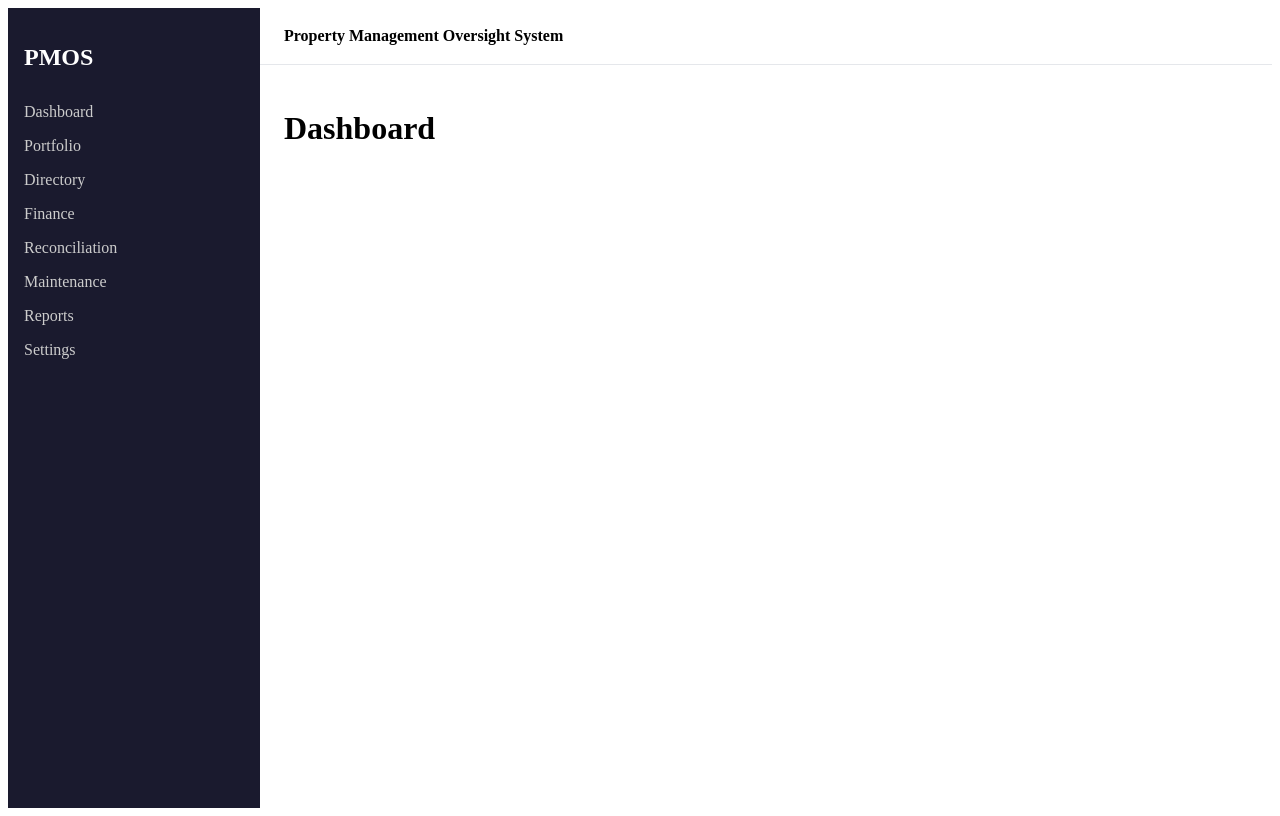
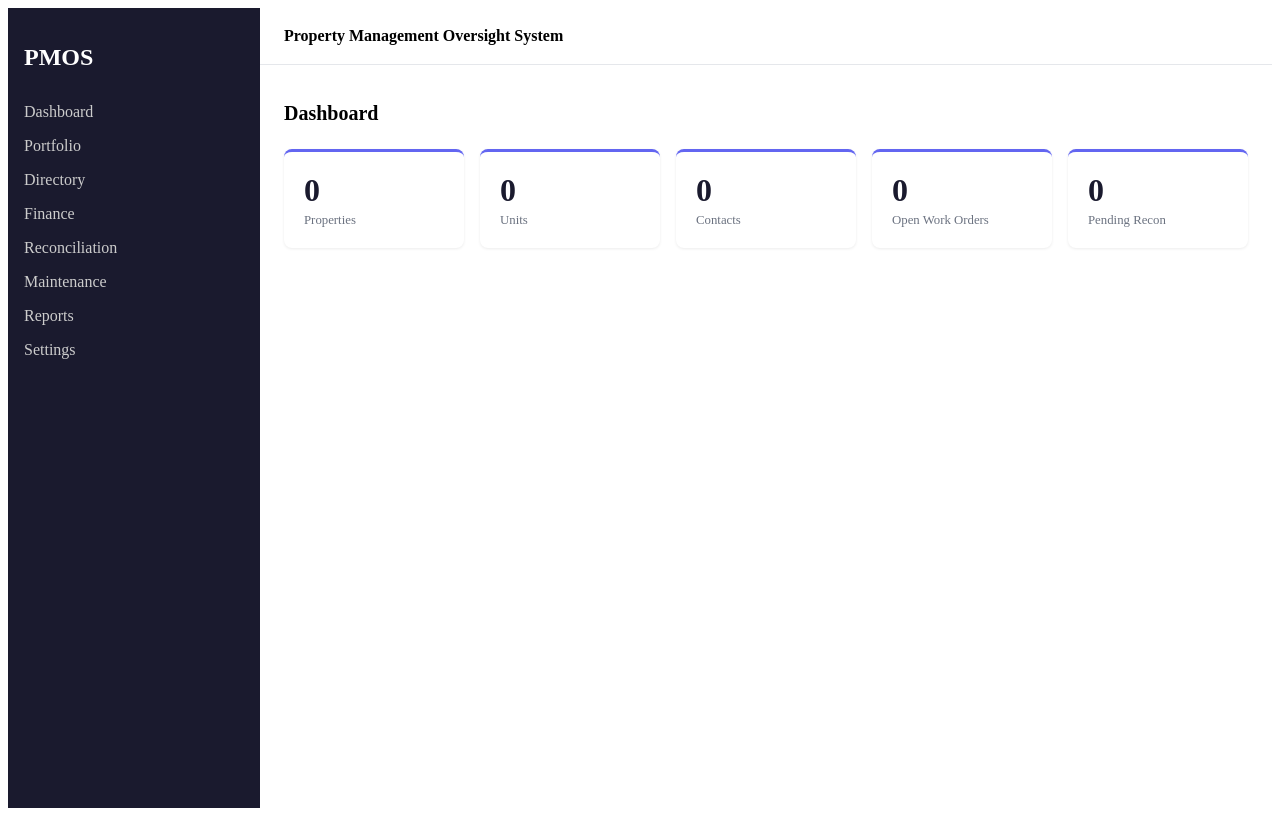
Before and after one commit to m1nni3/pmos, a React (Vite) app in the folder apps/web/: page /dashboard in a window 1280 px wide. Built offline with nearby package versions, Linux system fonts and the light colour scheme; no server answers; the database is empty.

Commit message:
feat(dashboard): live KPI tiles from Supabase

```diff
--- a/apps/web/src/pages/Dashboard/index.tsx
+++ b/apps/web/src/pages/Dashboard/index.tsx
@@ -1,3 +1,74 @@
+import { useEffect, useState } from 'react'
+import { supabase } from '../../lib/supabase'
+
+interface KPI {
+  properties: number
+  units: number
+  contacts: number
+  openWorkOrders: number
+  pendingRecon: number
+}
+
 export default function Dashboard() {
-  return <div><h1>Dashboard</h1></div>
+  const [kpi, setKpi] = useState<KPI | null>(null)
+  const [error, setError] = useState<string | null>(null)
+
+  useEffect(() => {
+    async function load() {
+      try {
+        const [props, units, contacts, workOrders, recon] = await Promise.all([
+          supabase.from('properties').select('id', { count: 'exact', head: true }),
+          supabase.from('units').select('id', { count: 'exact', head: true }),
+          supabase.from('contacts').select('id', { count: 'exact', head: true }),
+          supabase.from('work_orders').select('id', { count: 'exact', head: true }).eq('status', 'open'),
+          supabase.from('reconciliation').select('id', { count: 'exact', head: true }).eq('status', 'pending'),
+        ])
+        setKpi({
+          properties: props.count ?? 0,
+          units: units.count ?? 0,
+          contacts: contacts.count ?? 0,
+          openWorkOrders: workOrders.count ?? 0,
+          pendingRecon: recon.count ?? 0,
+        })
+      } catch (e) {
+        setError('Failed to load dashboard data')
+      }
+    }
+    load()
+  }, [])
+
+  if (error) return <p style={s.error}>{error}</p>
+  if (!kpi) return <p style={s.muted}>Loading…</p>
+
+  const tiles: { label: string; value: number; warn?: boolean }[] = [
+    { label: 'Properties',      value: kpi.properties },
+    { label: 'Units',           value: kpi.units },
+    { label: 'Contacts',        value: kpi.contacts },
+    { label: 'Open Work Orders',value: kpi.openWorkOrders, warn: kpi.openWorkOrders > 0 },
+    { label: 'Pending Recon',   value: kpi.pendingRecon,   warn: kpi.pendingRecon > 0 },
+  ]
+
+  return (
+    <div>
+      <h1 style={s.h1}>Dashboard</h1>
+      <div style={s.grid}>
+        {tiles.map(t => (
+          <div key={t.label} style={{ ...s.tile, borderTop: `3px solid ${t.warn ? '#ef4444' : '#6366f1'}` }}>
+            <div style={s.val}>{t.value}</div>
+            <div style={s.label}>{t.label}</div>
+          </div>
+        ))}
+      </div>
+    </div>
+  )
 }
+
+const s: Record<string, React.CSSProperties> = {
+  h1:    { fontSize: '1.25rem', fontWeight: 600, marginBottom: '1.5rem' },
+  grid:  { display: 'grid', gridTemplateColumns: 'repeat(auto-fill, minmax(160px, 1fr))', gap: '1rem' },
+  tile:  { background: '#fff', borderRadius: 8, padding: '1.25rem', boxShadow: '0 1px 3px rgba(0,0,0,.08)' },
+  val:   { fontSize: '2rem', fontWeight: 700, color: '#1a1a2e' },
+  label: { fontSize: '0.8rem', color: '#6b7280', marginTop: 4 },
+  muted: { color: '#9ca3af' },
+  error: { color: '#ef4444' },
+}
```
